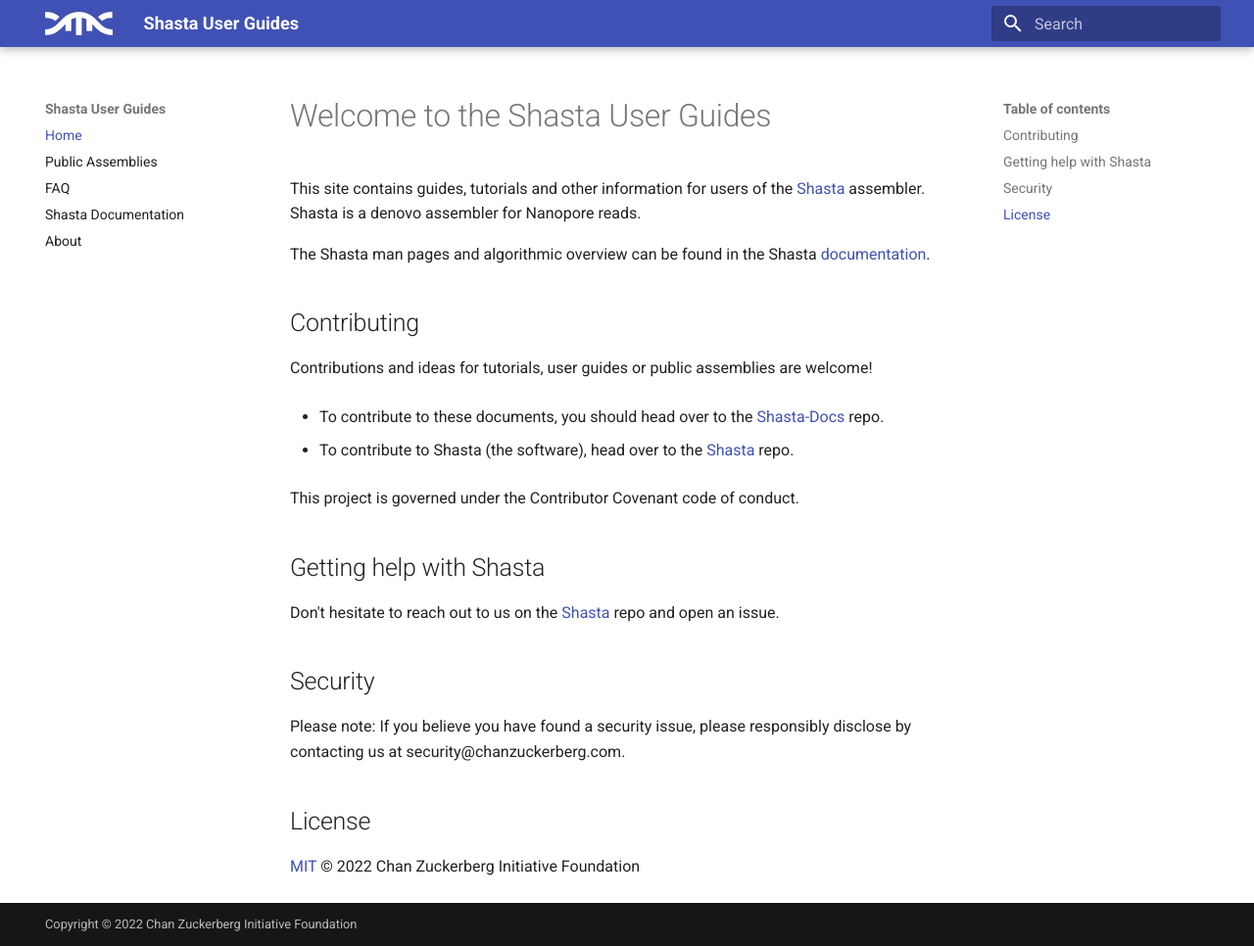
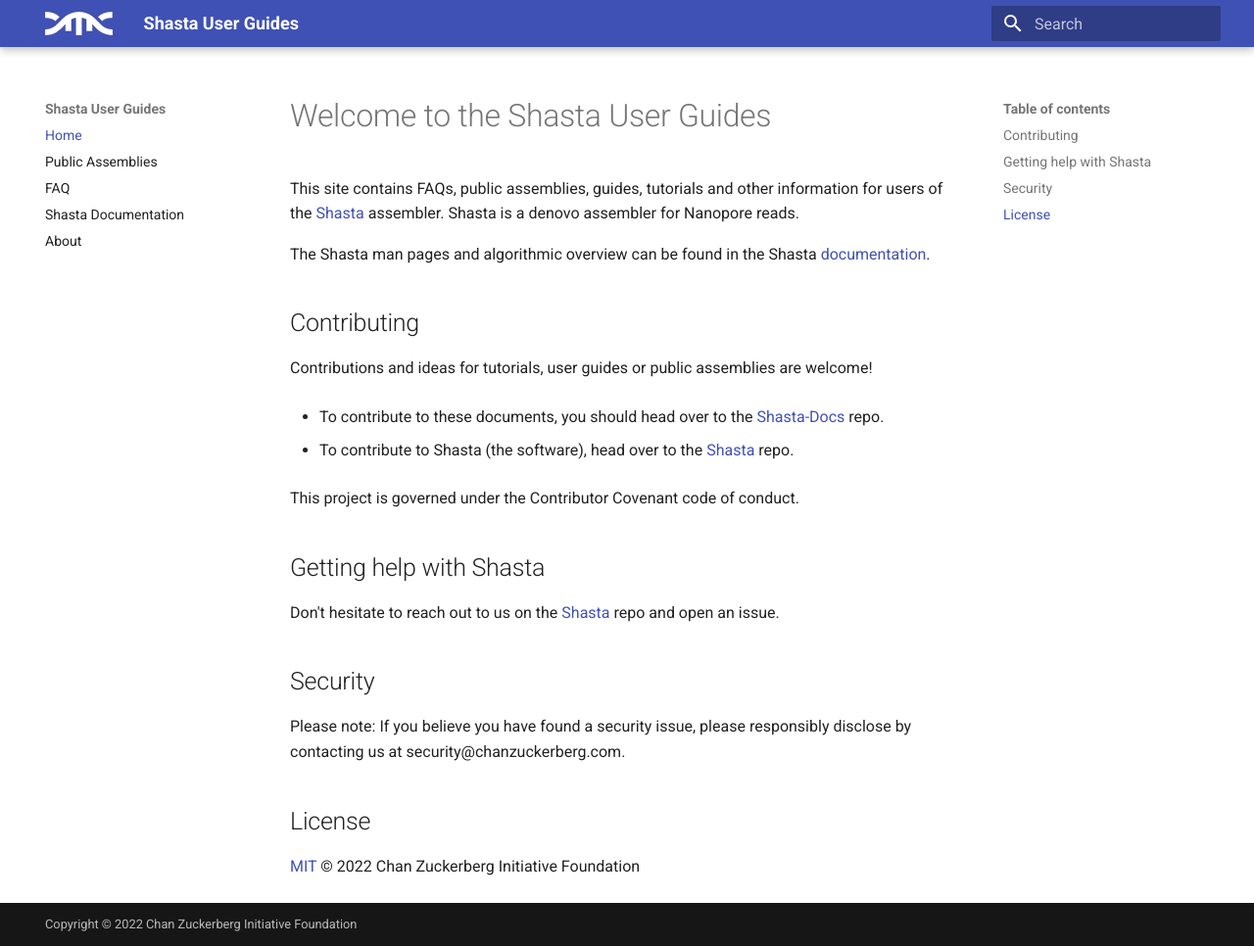
Before and after one commit to chanzuckerberg/shasta-docs, an MkDocs documentation site: the page built from docs/index.md, in a window 1280 px wide and 966 px high. Shown: the whole window at 98% size. Built offline with MkDocs 1.6.1 and Material for MkDocs 9.7.7, drawn with Linux system fonts in a browser that asks for light colours.

Commit message:
edit to index.md

```diff
--- a/docs/index.md
+++ b/docs/index.md
@@ -1,6 +1,6 @@
 # Welcome to the Shasta User Guides
 
-This site contains guides, tutorials and other information for users of the [Shasta](https://github.com/chanzuckerberg/shasta) assembler. Shasta is a denovo assembler for Nanopore reads.
+This site contains FAQs, public assemblies, guides, tutorials and other information for users of the [Shasta](https://github.com/chanzuckerberg/shasta) assembler. Shasta is a denovo assembler for Nanopore reads.
 
 The Shasta man pages and algorithmic overview can be found in the Shasta [documentation](https://chanzuckerberg.github.io/shasta/).
 
```
Also changed, not shown: docs/faq.md (+2 -2 lines).
